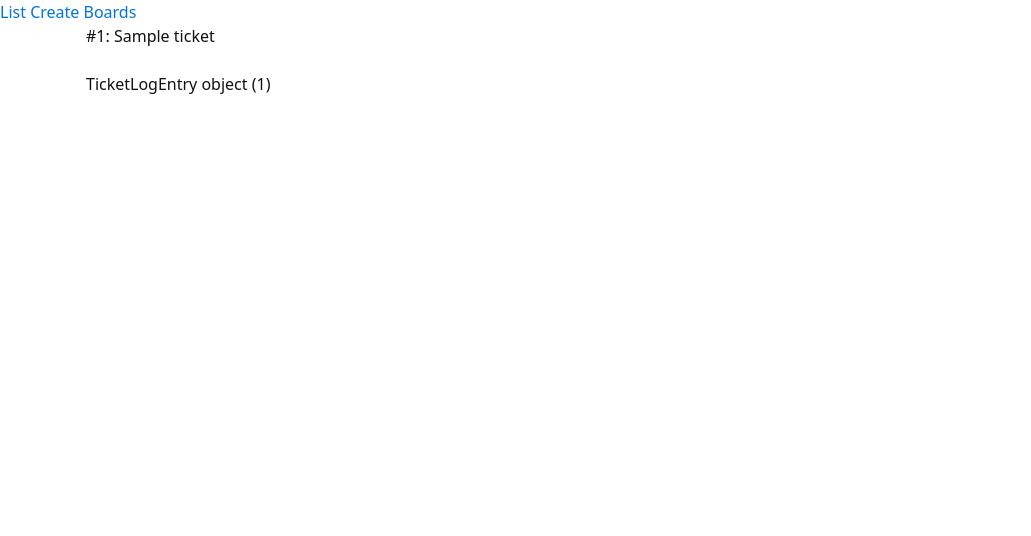
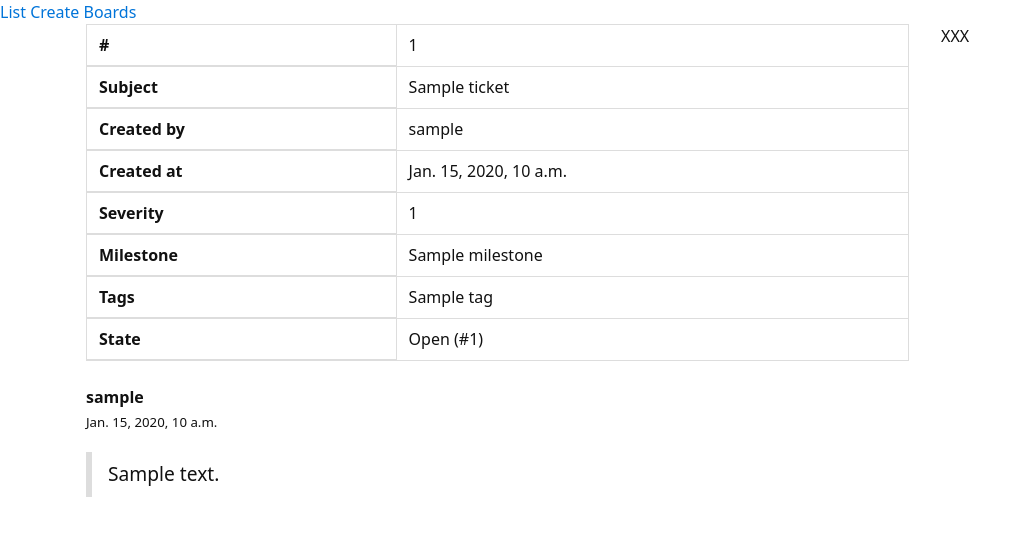
Before and after one commit to ihabhussein/django-tickettracker, a Django app: page /tickets/1 in a window 1280 px wide. Shown: the top 536 px of the page, without its empty margins (0-1031 px from the left). Run offline with Django 3.2, Linux system fonts and the light colour scheme; tables that the repository leaves empty hold one stand-in row (values such as "Sample post").

Commit message:
Display ticket details

```diff
--- a/tickettracker/static/tickettracker/main.css
+++ b/tickettracker/static/tickettracker/main.css
@@ -1,3 +1,9 @@
 .pagination {
     text-align: center;
 }
+.created_by {
+    font-weight: bolder;
+}
+.created_at {
+    font-size: 83%;
+}
--- a/tickettracker/templates/tickettracker/ticket_detail.html
+++ b/tickettracker/templates/tickettracker/ticket_detail.html
@@ -20,12 +20,47 @@
 {% endblock %}
 
 {% block content %}
-<p>
-    {{ object }}
-</p>
-<p>
-    {% for entry in object.entries.all %}
-        {{ entry }}
-    {% endfor %}
-</p>
+<div class="row">
+    <div class="col-9">
+        <table class="table-bordered">
+            <tbody>
+                <tr>
+                    <th scope="row">#</th>
+                    <td>{{ object.id }}</a></td>
+                </tr><tr>
+                    <th scope="row">{% trans 'Subject' %}</th>
+                    <td>{{ object.subject }}</a></td>
+                </tr><tr>
+                    <th scope="row">{% trans 'Created by' %}</th>
+                    <td>{{ object.created_by }}</td>
+                </tr><tr>
+                    <th scope="row">{% trans 'Created at' %}</th>
+                    <td>{{ object.created_at }}</td>
+                </tr><tr>
+                    <th scope="row">{% trans 'Severity' %}</th>
+                    <td>{{ object.severity|default:"&mdash;" }}</td>
+                </tr><tr>
+                    <th scope="row">{% trans 'Milestone' %}</th>
+                    <td>{{ object.milestone|default:"&mdash;" }}</td>
+                </tr><tr>
+                    <th scope="row">{% trans 'Tags' %}</th>
+                    <td>{% for tag in object.tags.all %}{{ tag }}{% endfor %}</td>
+                </tr><tr>
+                    <th scope="row">{% trans 'State' %}</th>
+                    <td>{{ object.state }}{% if object.other_ticket %} (#{{ object.other_ticket.id }}){% endif %}</td>
+                </tr>
+        </table>
+
+        {% for entry in object.entries.all %}
+            <div class="logentry">
+                <span class="created_by">{{ entry.created_by }}</span><br>
+                <span class="created_at">{{ entry.created_at }}</span>
+                <blockquote>{{ entry.body }}</blockquote>
+            </div>
+        {% endfor %}
+    </div>
+    <div class="col-3">
+        XXX
+    </div>
+</div>
 {% endblock %}
```
